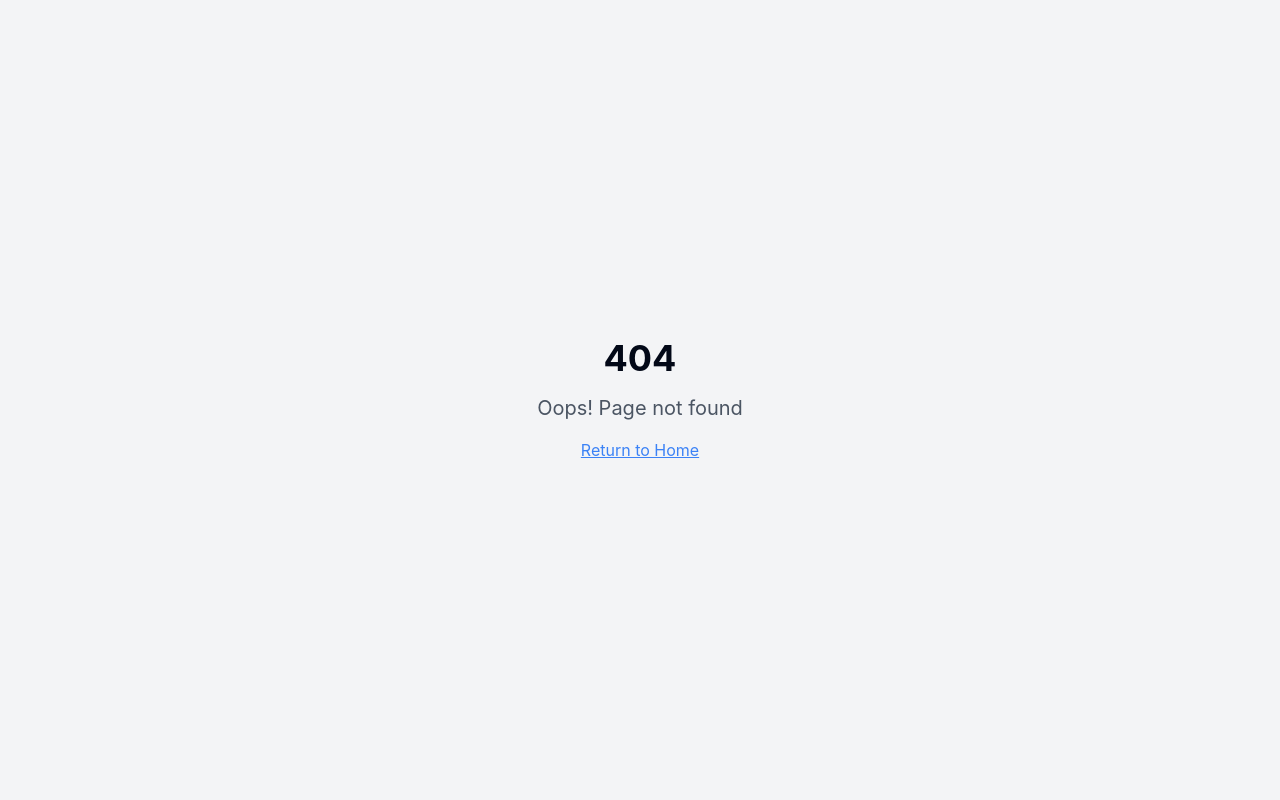
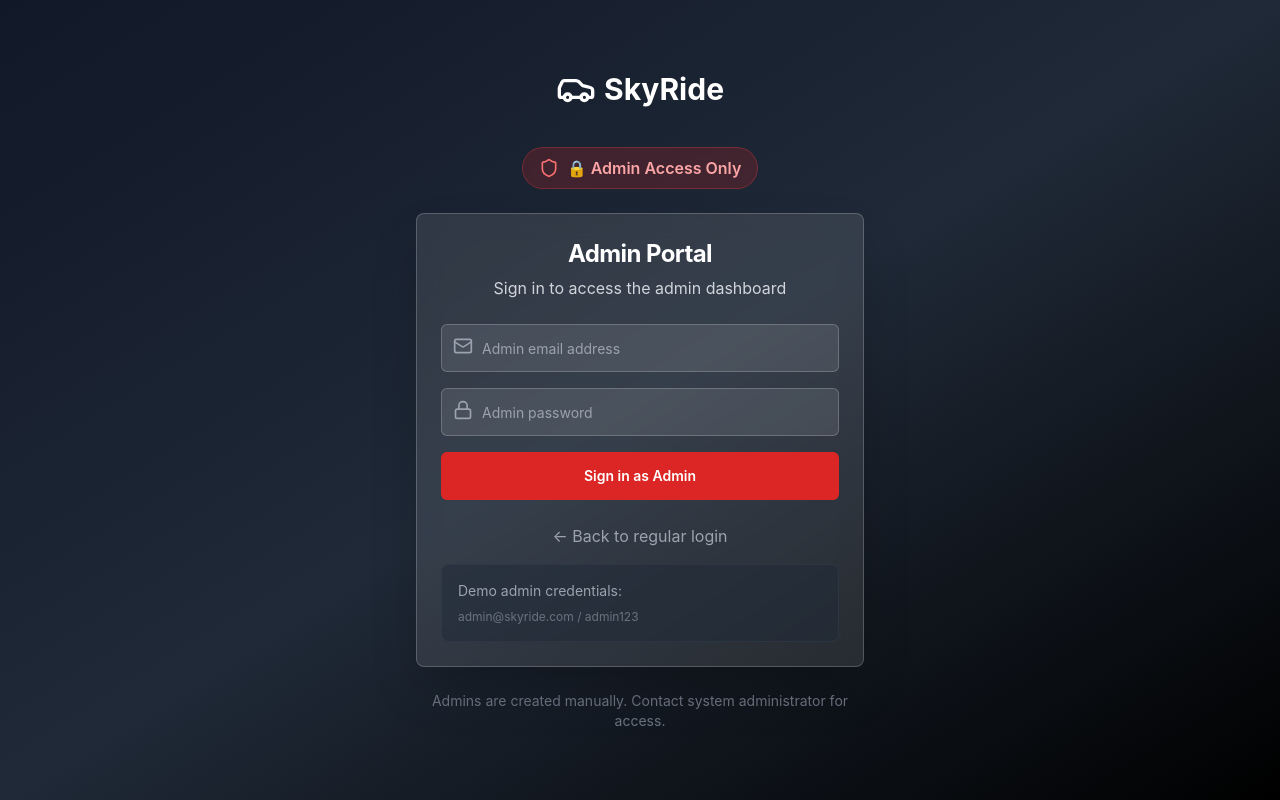
Before and after one commit to Naveennv19/Skyride-App, a React (Vite) app: page /admin-login in a window 1280 px wide. Shown: the top 800 px of the page. Built offline with nearby package versions, Linux system fonts and the light colour scheme.

Commit message:
feat: Add admin login page
Adds a dedicated admin login page with email, password fields, and a "Sign in as Admin" button.  On successful login, redirects to the admin dashboard.  The page matches the existing SkyRide theme and includes an "Admin Access Only" label.

```diff
--- a/src/App.tsx
+++ b/src/App.tsx
@@ -10,6 +10,7 @@ import { Footer } from "./components/Navigation";
 import Index from "./pages/Index";
 import Login from "./pages/Login";
 import Register from "./pages/Register";
+import AdminLogin from "./pages/AdminLogin";
 import CustomerDashboard from "./pages/CustomerDashboard";
 import DriverDashboard from "./pages/DriverDashboard";
 import AdminDashboard from "./pages/AdminDashboard";
@@ -31,6 +32,7 @@ const App = () => (
                 <Route path="/" element={<Index />} />
                 <Route path="/login" element={<Login />} />
                 <Route path="/register" element={<Register />} />
+                <Route path="/admin-login" element={<AdminLogin />} />
                 <Route
                   path="/customer-dashboard"
                   element={
--- /dev/null
+++ b/src/pages/AdminLogin.tsx
@@ -0,0 +1,140 @@
+
+import { useState } from 'react';
+import { Link, useNavigate } from 'react-router-dom';
+import { Button } from '@/components/ui/button';
+import { Input } from '@/components/ui/input';
+import { Card, CardContent, CardHeader, CardTitle } from '@/components/ui/card';
+import { useAuth } from '@/contexts/AuthContext';
+import { useToast } from '@/hooks/use-toast';
+import { Car, Mail, Lock, Shield } from 'lucide-react';
+
+const AdminLogin = () => {
+  const [email, setEmail] = useState('');
+  const [password, setPassword] = useState('');
+  const [isLoading, setIsLoading] = useState(false);
+  const { login } = useAuth();
+  const { toast } = useToast();
+  const navigate = useNavigate();
+
+  const handleSubmit = async (e: React.FormEvent) => {
+    e.preventDefault();
+    setIsLoading(true);
+
+    try {
+      // Only allow admin login - check for admin credentials specifically
+      if (email === 'admin@skyride.com' && password === 'admin123') {
+        const success = await login(email, password);
+        if (success) {
+          toast({
+            title: "Admin login successful",
+            description: "Welcome to the Admin Portal!",
+          });
+          navigate('/admin-dashboard');
+        } else {
+          toast({
+            title: "Access denied",
+            description: "Invalid admin credentials.",
+            variant: "destructive",
+          });
+        }
+      } else {
+        toast({
+          title: "Access denied",
+          description: "Invalid admin credentials.",
+          variant: "destructive",
+        });
+      }
+    } catch (error) {
+      toast({
+        title: "Login failed",
+        description: "An error occurred. Please try again.",
+        variant: "destructive",
+      });
+    } finally {
+      setIsLoading(false);
+    }
+  };
+
+  return (
+    <div className="min-h-screen bg-gradient-to-br from-gray-900 via-gray-800 to-black flex items-center justify-center p-4">
+      <div className="w-full max-w-md">
+        {/* Logo */}
+        <div className="text-center mb-8">
+          <Link to="/" className="inline-flex items-center space-x-2">
+            <Car className="h-10 w-10 text-white" />
+            <span className="text-3xl font-bold text-white">SkyRide</span>
+          </Link>
+        </div>
+
+        {/* Admin Access Badge */}
+        <div className="text-center mb-6">
+          <div className="inline-flex items-center space-x-2 bg-red-600/20 backdrop-blur-sm border border-red-500/30 rounded-full px-4 py-2">
+            <Shield className="h-5 w-5 text-red-400" />
+            <span className="text-red-300 font-semibold">🔒 Admin Access Only</span>
+          </div>
+        </div>
+
+        <Card className="bg-white/10 backdrop-blur-md border border-white/20 shadow-2xl">
+          <CardHeader className="text-center">
+            <CardTitle className="text-2xl font-bold text-white">Admin Portal</CardTitle>
+            <p className="text-gray-300">Sign in to access the admin dashboard</p>
+          </CardHeader>
+          <CardContent>
+            <form onSubmit={handleSubmit} className="space-y-4">
+              <div className="relative">
+                <Mail className="absolute left-3 top-3 h-5 w-5 text-gray-400" />
+                <Input
+                  type="email"
+                  placeholder="Admin email address"
+                  value={email}
+                  onChange={(e) => setEmail(e.target.value)}
+                  className="pl-10 h-12 bg-white/10 border-white/20 text-white placeholder:text-gray-400 focus:border-white/40"
+                  required
+                />
+              </div>
+
+              <div className="relative">
+                <Lock className="absolute left-3 top-3 h-5 w-5 text-gray-400" />
+                <Input
+                  type="password"
+                  placeholder="Admin password"
+                  value={password}
+                  onChange={(e) => setPassword(e.target.value)}
+                  className="pl-10 h-12 bg-white/10 border-white/20 text-white placeholder:text-gray-400 focus:border-white/40"
+                  required
+                />
+              </div>
+
+              <Button
+                type="submit"
+                className="w-full h-12 bg-red-600 hover:bg-red-700 text-white font-semibold transition-all duration-300 hover:shadow-lg"
+                disabled={isLoading}
+              >
+                {isLoading ? 'Signing in...' : 'Sign in as Admin'}
+              </Button>
+            </form>
+
+            <div className="mt-6 text-center">
+              <Link to="/login" className="text-gray-400 hover:text-white transition-colors">
+                ← Back to regular login
+              </Link>
+            </div>
+
+            <div className="mt-4 p-4 bg-gray-800/50 rounded-lg border border-gray-700/50">
+              <p className="text-sm text-gray-400 mb-2">Demo admin credentials:</p>
+              <p className="text-xs text-gray-500">admin@skyride.com / admin123</p>
+            </div>
+          </CardContent>
+        </Card>
+
+        <div className="mt-6 text-center">
+          <p className="text-gray-500 text-sm">
+            Admins are created manually. Contact system administrator for access.
+          </p>
+        </div>
+      </div>
+    </div>
+  );
+};
+
+export default AdminLogin;
```
